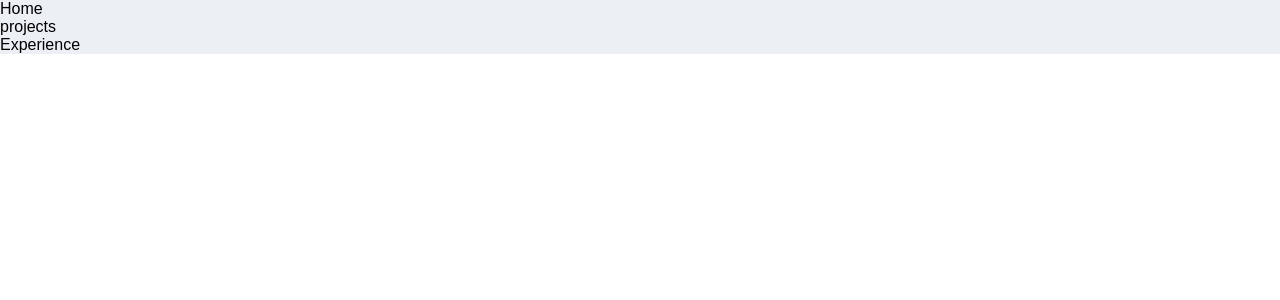
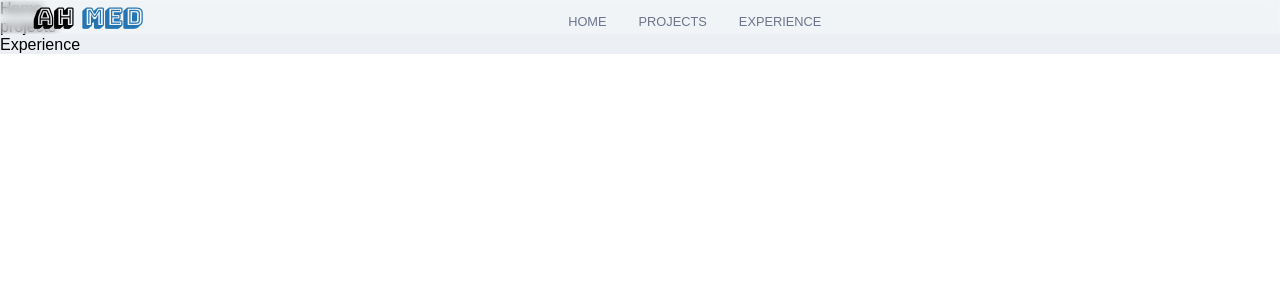
Before and after one commit to ahmedhosam283843/Customizable-Portfolio, a React (Create React App) app in the folder frontend/: page / in a window 1280 px wide. Shown: the top 300 px of the page. Built offline with nearby package versions, Linux system fonts and the light colour scheme.

Commit message:
feat: create navbar links

```diff
--- a/frontend/src/App.scss
+++ b/frontend/src/App.scss
@@ -53,6 +53,7 @@
 }
 
 .app_flex {
+    // for centering elements
     justify-content: center;
     display: flex;
     align-items: center;
--- a/frontend/src/components/NavBar/NavBar.jsx
+++ b/frontend/src/components/NavBar/NavBar.jsx
@@ -1,12 +1,26 @@
 import './NavBar.scss'
-import React from 'react'
+import React, { useState } from 'react';
+import { motion } from 'framer-motion';
+import { HiX, HiMenuAlt4 } from 'react-icons/hi';
 
 const NavBar = () => {
+
   return (
-    <nav>
-      <div>
+    <nav className='app_navbar'>
+      <div className='app_navbar_name'>
+        <p>Ah <span>med</span></p>
+      </div>
 
-      </div>
+      <ul className="app_navbar_links">
+        {['home',  'projects', 'experience'].map((item) => (
+          <li className="p-text app_flex" key={`link-${item}`}>
+            <div />
+            <a href={`#${item}`}>{item}</a>
+          </li>
+        ))}
+      </ul>
+
+
     </nav>
   )
 }
--- a/frontend/src/components/NavBar/NavBar.scss
+++ b/frontend/src/components/NavBar/NavBar.scss
@@ -0,0 +1,96 @@
+@import url('https://fonts.googleapis.com/css2?family=Bungee+Shade&display=swap');
+@import "../../constants/Variables";
+.app_navbar {
+    height: 20px;
+    width: 100%;
+    align-items: center;
+    justify-content: space-between;
+    display: flex;
+
+    background: rgba(255, 255, 255, 0.25);
+    backdrop-filter: blur(4px); //blur the area behind
+    -webkit-backdrop-filter: blur(4px); //for safari browsers
+    border: 1px solid rgba(255, 255, 255, 0.2);
+    position: fixed; //always stay visible on screen
+    padding: 1rem 2rem;
+    z-index: 2;
+
+    @media screen and (min-width: 2000px) {
+        height: 40px;
+      }
+}
+
+
+.app_navbar_name {
+    justify-content: flex-start;
+    align-items: center;
+    display: flex;
+
+    p {
+        font-weight: 800;
+        font-size: 1.5rem;
+        color: $blackColor;
+        text-transform: capitalize;
+        font-family: 'Bungee Shade', cursive;
+        span {
+            color: rgb(37, 117, 178);
+        }
+
+        @media screen and (max-width: 440px) {
+            font-size: 1rem;
+        }
+
+        @media screen and (min-width: 2000px) {
+            font-size: 2rem;
+        }
+    }
+}
+
+.app_navbar_links {
+    justify-content: center;
+    flex: 1;
+    display: flex;
+    align-items: center;
+    list-style: none;
+
+    li {
+      margin: 0 1rem;
+      cursor: pointer;
+
+      flex-direction: column;
+
+      div {
+        width: 5px;
+        height: 5px;
+        background: transparent;
+        border-radius: 50%;
+
+        margin-bottom: 5px;
+      }
+
+      a {
+        color: $grayColor;
+        text-decoration: none;
+        flex-direction: column;
+
+        text-transform: uppercase;
+        font-weight: 500;
+
+        transition: all 0.3s ease-in-out;
+
+        &:hover {
+          color: $secondaryColor;
+        }
+      }
+
+      &:hover {
+        div {
+          background: $secondaryColor;
+        }
+      }
+    }
+
+    @media screen and (max-width: 900px) {
+      display: none;
+    }
+  }
```
